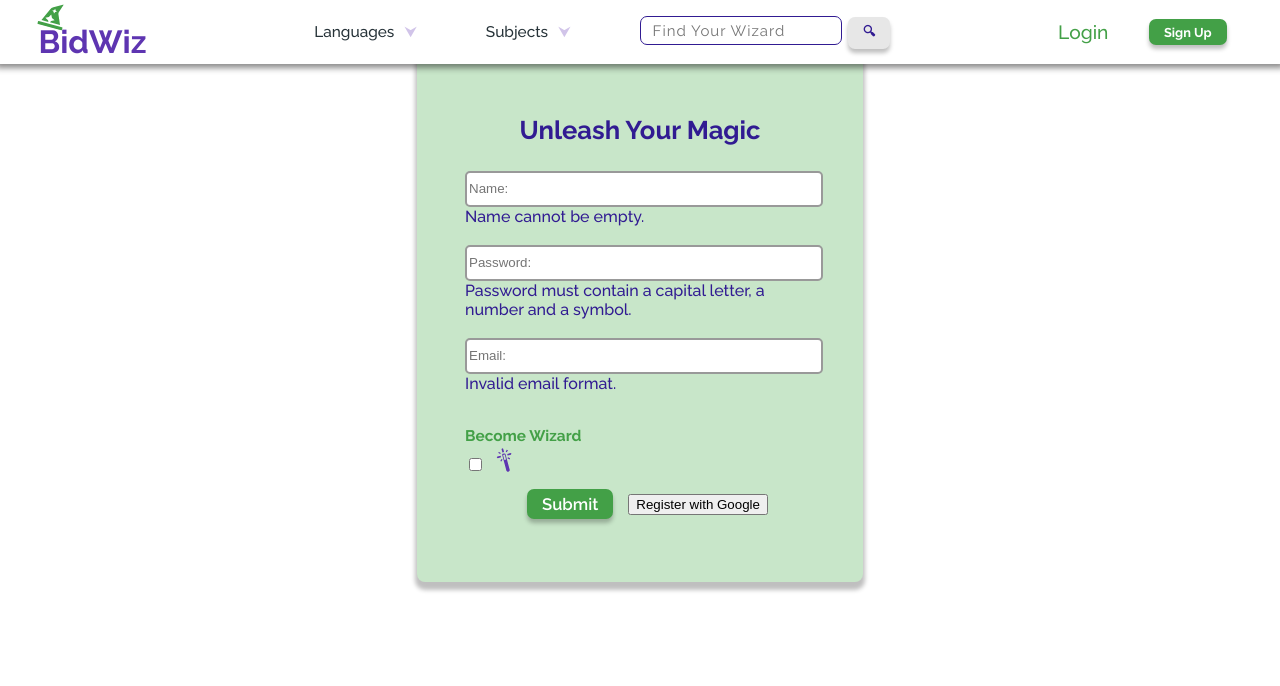
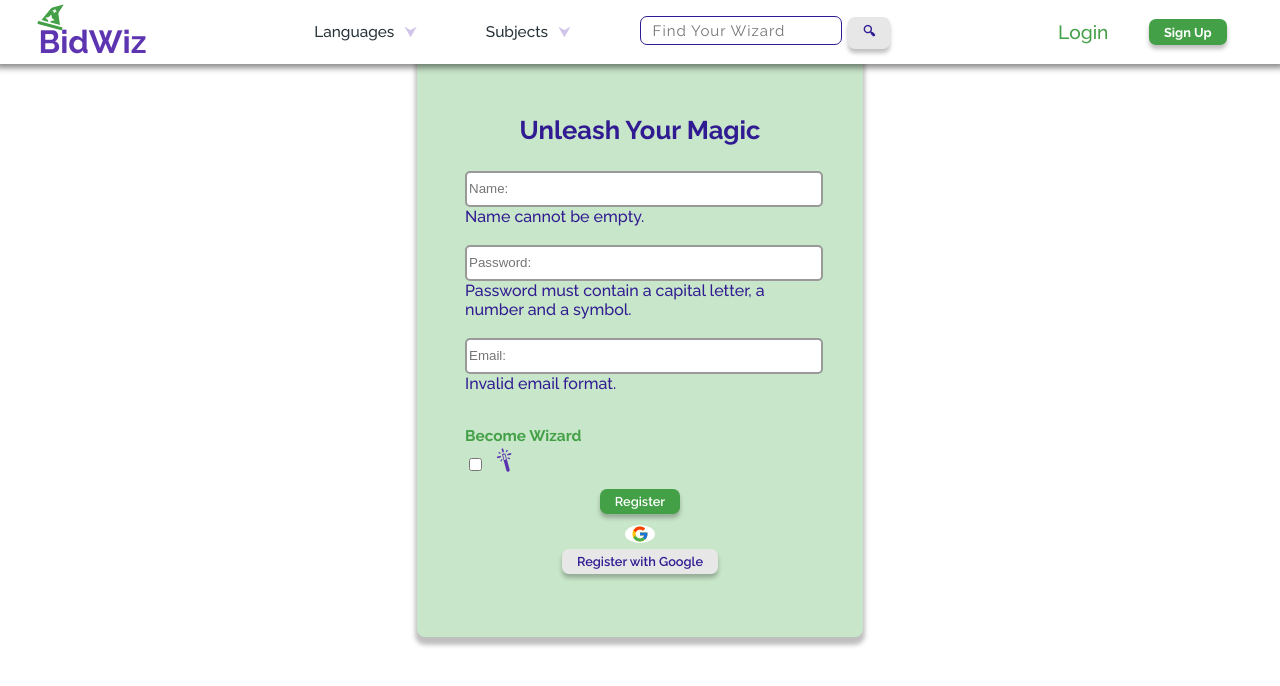
Before and after one commit to Mr-Hache/bidWiz-Frontend, a Next.js app: page /register in a window 1280 px wide. Shown: the top 686 px of the page. Built offline with nearby package versions, Linux system fonts and the light colour scheme.

Commit message:
nuevo estilo para el boton de register whith Google

```diff
--- a/app/Componets/basicForm/basicForm.module.scss
+++ b/app/Componets/basicForm/basicForm.module.scss
@@ -83,12 +83,34 @@
   }
 }
 .boton {
-  @include button-styles2(1.3vw);
+  @include button-styles2(1vw);
+}
+.boton2 {
+  @include button-styles1(1vw);
+  margin-top: 0;
 }
 
 .button {
   display: flex;
-  width: 100%;
-  justify-content: center;
+  flex-direction: column;
   align-items: center;
 }
+.google {
+  height: 5vw;
+  display: flex;
+  flex-direction: column;
+  align-items: center;
+  justify-content: center;
+}
+
+.register {
+  margin-bottom: -4px;
+}
+
+.google .icon {
+  width: 30px;
+  height: 30px;
+  margin-bottom: 6px;
+  background-color: white;
+  border-radius: 50%;
+}
--- a/app/Componets/basicForm/page.tsx
+++ b/app/Componets/basicForm/page.tsx
@@ -1,6 +1,7 @@
 "use client";
 import React, { useState, useEffect } from "react";
 import { useCreateUserMutation } from "@/app/redux/services/userApi";
+import { FcGoogle } from "react-icons/fc";
 import {
   validatePassword,
   validateEmail,
@@ -440,8 +441,15 @@ function basicForm() {
       ) : null}
 
       <div className={style.button}>
-        <button className={style.boton}>Submit</button>
-        <button onClick={handleGoogleSignIn}>Register with Google</button>
+        <div className={style.register}>
+          <button className={style.boton}>Register</button>
+        </div>
+        <div className={style.google}>
+          <FcGoogle className={style.icon} />
+          <button className={style.boton2} onClick={handleGoogleSignIn}>
+            Register with Google
+          </button>
+        </div>
       </div>
     </form>
   );
```
